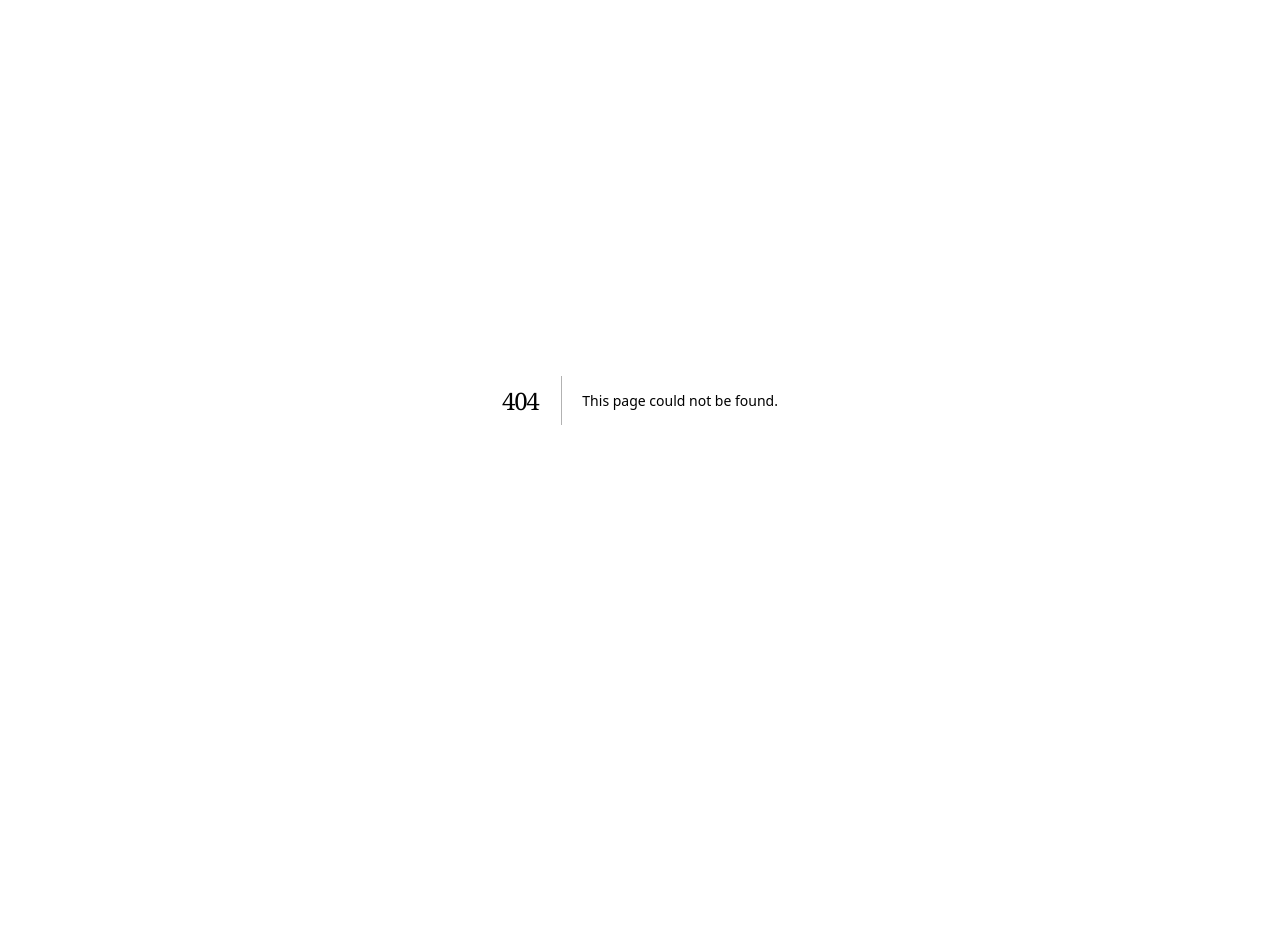
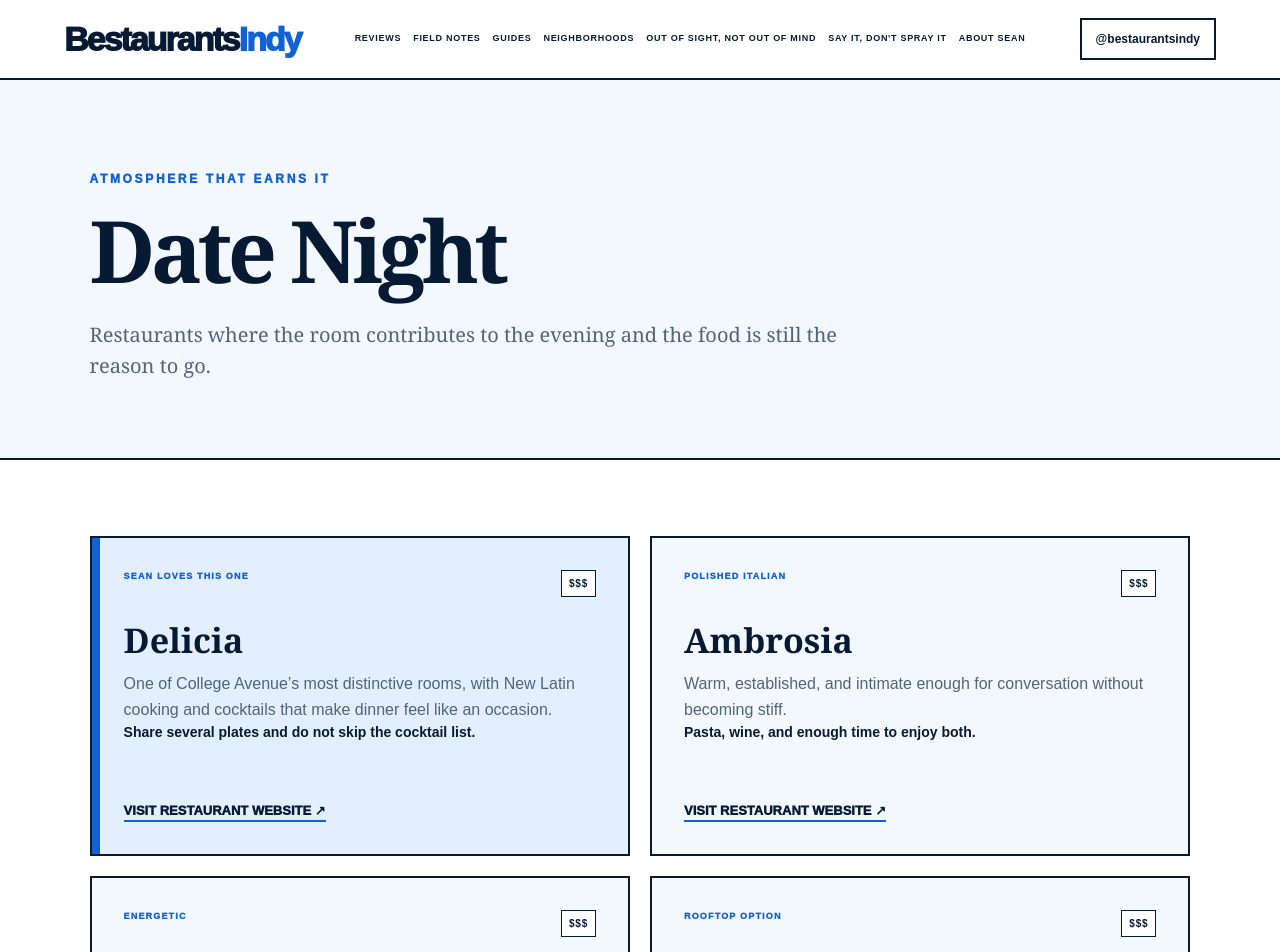
Before and after one commit to mattpom/bestaurantsindy, a Next.js app: page /guides/date-night in a window 1280 px wide. Before the commit this address had no page. Shown: the top 952 px of the page. Before the commit the page ends 800 px from the top, so only its background shows below. Built offline with nearby package versions, Linux system fonts and the light colour scheme.

Commit message:
Create direct neighborhood and occasion guides

```diff
--- /dev/null
+++ b/app/guides/[slug]/page.tsx
@@ -0,0 +1,11 @@
+import Link from "next/link";
+import {notFound} from "next/navigation";
+import {SiteFooter,SiteHeader} from "../../../components/SiteChrome";
+import {diningGuides,GuidePickGrid} from "../data";
+
+export function generateStaticParams(){return diningGuides.map(g=>({slug:g.id}))}
+export async function generateMetadata({params}:{params:Promise<{slug:string}>}){const {slug}=await params;const g=diningGuides.find(x=>x.id===slug);return {title:g?`${g.name} in Indianapolis | BestaurantsIndy`:"Indianapolis Guide | BestaurantsIndy",description:g?.intro}}
+export default async function GuidePage({params}:{params:Promise<{slug:string}>}){const {slug}=await params;const g=diningGuides.find(x=>x.id===slug);if(!g)notFound();return <main><SiteHeader/>
+  <section className="pageHero compactHero"><p className="eyebrow">{g.eyebrow}</p><h1>{g.name}</h1><p>{g.intro}</p>{g.note&&<small className="priceNote">{g.note}</small>}</section>
+  <section className="contentPage singleDestination"><GuidePickGrid picks={g.picks}/><div className="destinationBack"><Link href="/guides">← View all occasion guides</Link></div></section>
+  <SiteFooter/></main>}
```
